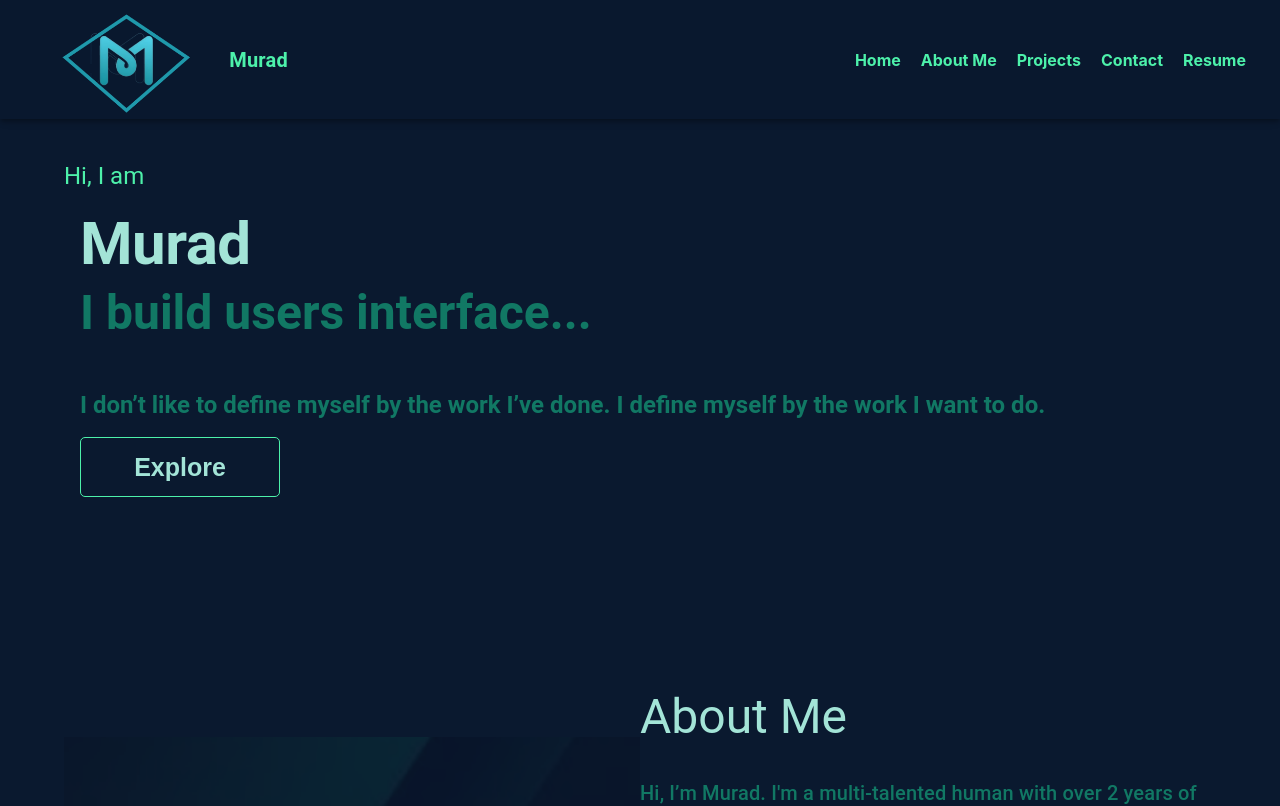
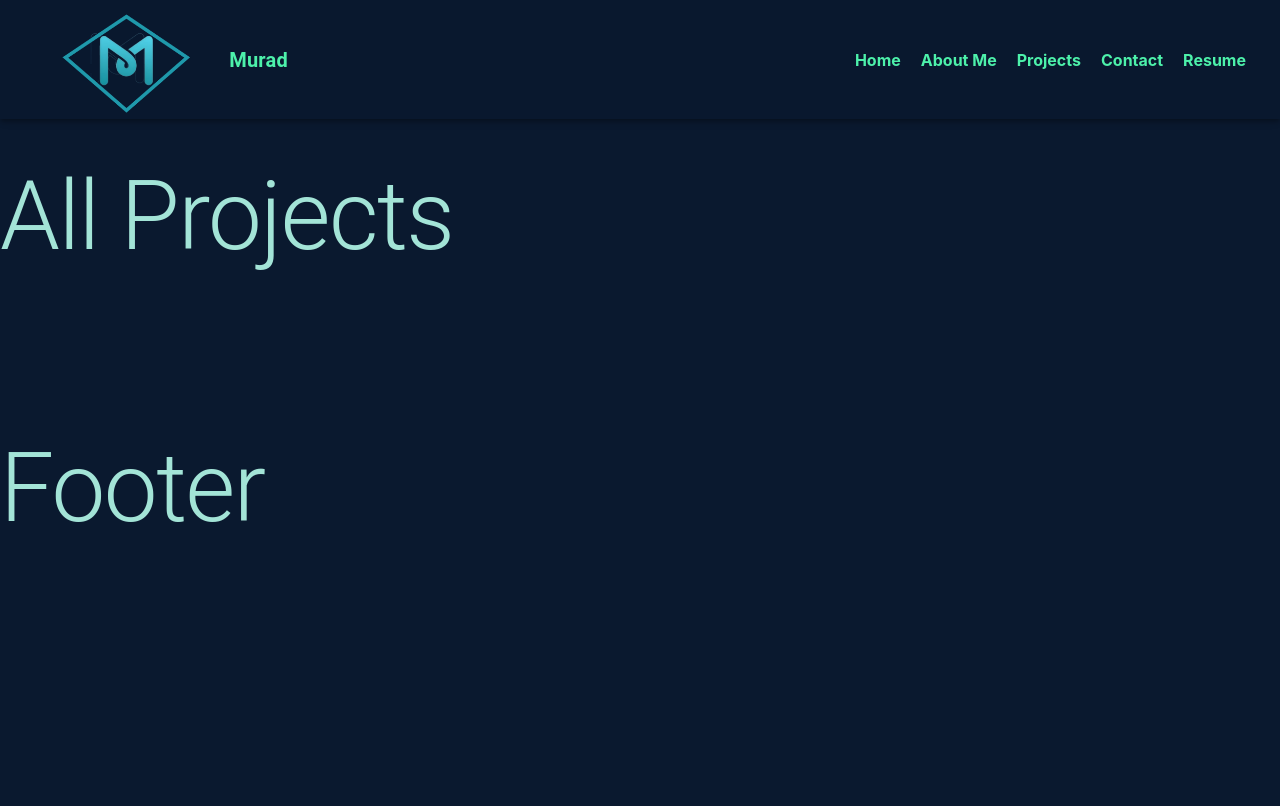
Before and after one commit to ano201/myPortfolio, a React (Create React App) app: page /allProjects in a window 1280 px wide. Shown: the top 806 px of the page. Built offline with nearby package versions, Linux system fonts and the light colour scheme.

Commit message:
something added

```diff
--- a/src/App.js
+++ b/src/App.js
@@ -5,17 +5,25 @@ import {
   Route
 } from "react-router-dom";
 import Home from './Pages/Home/Home/Home';
+import AllProjects from './Pages/AllProjects/AllProjects';
+import Navigation from './Pages/Shared/Navigation/Navigation';
+import Footer from './Pages/Shared/Footer/Footer';
 
 
 function App() {
   return (
     <div className='app'>
       <BrowserRouter>
+        <Navigation></Navigation>
         <Switch>
+          <Route path='/allProjects'>
+            <AllProjects />
+          </Route>
           <Route path={['/', '/home']}>
             <Home />
           </Route>
         </Switch>
+        <Footer></Footer>
       </BrowserRouter>
     </div>
   );
--- /dev/null
+++ b/src/Pages/AllProjects/AllProjects.js
@@ -0,0 +1,19 @@
+import React from 'react';
+import { Box, Typography } from '@mui/material';
+
+const AllProjects = () => {
+    return (
+        <Box id='allProjects' sx={{ flexGrow: 1, mt: '10rem' }}>
+            <Typography
+                variant="h1"
+                component="div"
+                sx={{ flexGrow: 1, textAlign: { xs: 'center', sm: 'center', md: 'left' }, my: { xs: '2rem', sm: '2rem' } }}
+                className='light-text'
+            >
+                All Projects
+            </Typography>
+        </Box>
+    );
+};
+
+export default AllProjects;
--- a/src/Pages/Home/AboutMe/AboutMe.js
+++ b/src/Pages/Home/AboutMe/AboutMe.js
@@ -16,7 +16,7 @@ const AboutMe = () => {
                         variant="h3"
                         component="div"
                         sx={{ flexGrow: 1, textAlign: { xs: 'center', sm: 'center', md: 'left' }, my: { xs: '2rem', sm: '2rem' } }}
-                        className='light-text'
+                        className='neon-text'
                     >
                         About Me
                     </Typography>
--- a/src/Pages/Home/Footer/Footer.js
+++ /dev/null
@@ -1,12 +0,0 @@
-import React from 'react';
-import Box from '@mui/material/Box';
-
-const Footer = () => {
-    return (
-        <Box sx={{ flexGrow: 1, mt: '10rem' }}>
-            <h1>Foooteeeeeeeerrrrrrrrrrrrrrrr</h1>
-        </Box>
-    );
-};
-
-export default Footer;
--- a/src/Pages/Home/Form/ContactForm.js
+++ b/src/Pages/Home/Form/ContactForm.js
@@ -29,7 +29,7 @@ const ContactForm = () => {
                 variant="h3"
                 component="div"
                 sx={{ flexGrow: 1, textAlign: { xs: 'center', sm: 'center', md: 'left' } }}
-                className='light-text'
+                className='neon-text'
             >
                 Contact
             </Typography>
--- a/src/Pages/Home/Home/Home.js
+++ b/src/Pages/Home/Home/Home.js
@@ -1,25 +1,25 @@
 import { Grid, Box, Container } from '@mui/material';
 import React from 'react';
 import Banner from '../Banner/Banner';
-import Navigation from './../Navigation/Navigation';
 import AboutMe from './../AboutMe/AboutMe';
 import ContactForm from '../Form/ContactForm';
-import Footer from './../Footer/Footer';
+import Skills from '../Skills/Skills';
+import Projects from '../Projects/Projects';
 
 
 const Home = () => {
 
     return (
         <Box sx={{ flexGrow: 1 }}>
-            <Navigation></Navigation>
             <Container>
                 <Grid>
                     <Banner></Banner>
                     <AboutMe></AboutMe>
+                    <Skills></Skills>
+                    <Projects></Projects>
                     <ContactForm></ContactForm>
                 </Grid>
             </Container>
-            <Footer></Footer>
         </Box>
     )
 };
--- /dev/null
+++ b/src/Pages/Home/Projects/Projects.js
@@ -0,0 +1,19 @@
+import React from 'react';
+import { Box, Typography } from '@mui/material';
+
+const Projects = () => {
+    return (
+        <Box sx={{ flexGrow: 1, mt: '10rem' }}>
+            <Typography
+                variant="h1"
+                component="div"
+                sx={{ flexGrow: 1, textAlign: { xs: 'center', sm: 'center', md: 'left' }, my: { xs: '2rem', sm: '2rem' } }}
+                className='light-text'
+            >
+                Projects
+            </Typography>
+        </Box>
+    );
+};
+
+export default Projects;
--- /dev/null
+++ b/src/Pages/Home/Skills/Skills.js
@@ -0,0 +1,19 @@
+import React from 'react';
+import { Box, Typography } from '@mui/material';
+
+const Skills = () => {
+    return (
+        <Box id='skills' sx={{ flexGrow: 1, mt: '10rem' }}>
+            <Typography
+                variant="h1"
+                component="div"
+                sx={{ flexGrow: 1, textAlign: { xs: 'center', sm: 'center', md: 'left' }, my: { xs: '2rem', sm: '2rem' } }}
+                className='light-text'
+            >
+                Skills
+            </Typography>
+        </Box>
+    );
+};
+
+export default Skills;
--- /dev/null
+++ b/src/Pages/Shared/Footer/Footer.js
@@ -0,0 +1,20 @@
+import React from 'react';
+import Box from '@mui/material/Box';
+import { Typography } from '@mui/material';
+
+const Footer = () => {
+    return (
+        <Box sx={{ flexGrow: 1, mt: '10rem' }}>
+            <Typography
+                variant="h1"
+                component="div"
+                sx={{ flexGrow: 1, textAlign: { xs: 'center', sm: 'center', md: 'left' }, my: { xs: '2rem', sm: '2rem' } }}
+                className='light-text'
+            >
+                Footer
+            </Typography>
+        </Box>
+    );
+};
+
+export default Footer;
--- a/src/Pages/Home/Navigation/NavDrawer/NavDrawer.js
+++ b/src/Pages/Shared/Navigation/NavDrawer/NavDrawer.js
@@ -30,7 +30,7 @@ const NavDrawer = ({ toggleDrawer, state }) => {
                 <HashLink className='link link-nav-drawer' style={{ fontSize: '3rem', color: '#A3E4D7' }} to='/home#home'>Murad</HashLink>
                 <HashLink className='link link-nav-drawer' to='/home#home'>Home</HashLink>
                 <HashLink className='link link-nav-drawer' to='/home#aboutme'>About Me</HashLink>
-                <HashLink className='link link-nav-drawer' to='/home#projects'>Projects</HashLink>
+                <HashLink className='link link-nav-drawer' to='//allProjects#allProjects'>Projects</HashLink>
                 <HashLink className='link link-nav-drawer' to='/home#contact'>Contact</HashLink>
                 <HashLink className='link link-nav-drawer' to='/home#home'>Resume</HashLink>
             </Drawer>
--- a/src/Pages/Home/Navigation/Navigation.js
+++ b/src/Pages/Shared/Navigation/Navigation.js
@@ -54,7 +54,7 @@ const Navigation = () => {
                         <Grid sx={{ display: { xs: 'none', md: 'block' } }}>
                             <HashLink className='link link-nav' to='/home#home'>Home</HashLink>
                             <HashLink className='link link-nav' to='/home#aboutme'>About Me</HashLink>
-                            <HashLink className='link link-nav' to='/home#projects'>Projects</HashLink>
+                            <HashLink className='link link-nav' to='/allProjects#allProjects'>Projects</HashLink>
                             <HashLink className='link link-nav' to='/home#contact'>Contact</HashLink>
                             <HashLink className='link link-nav' to='/home#home'>Resume</HashLink>
                         </Grid>
```
Also changed, not shown: 2 other files (tests, documents, lock files or other folders).
